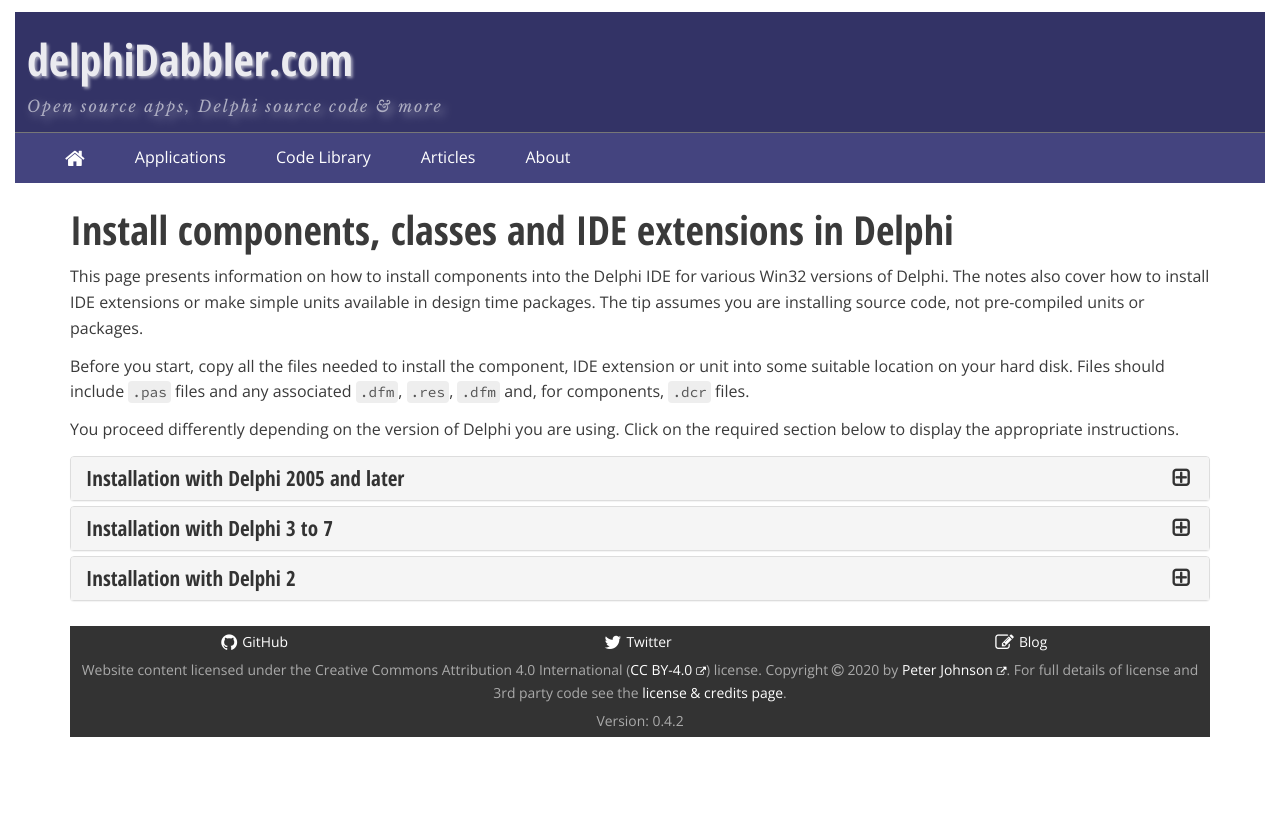
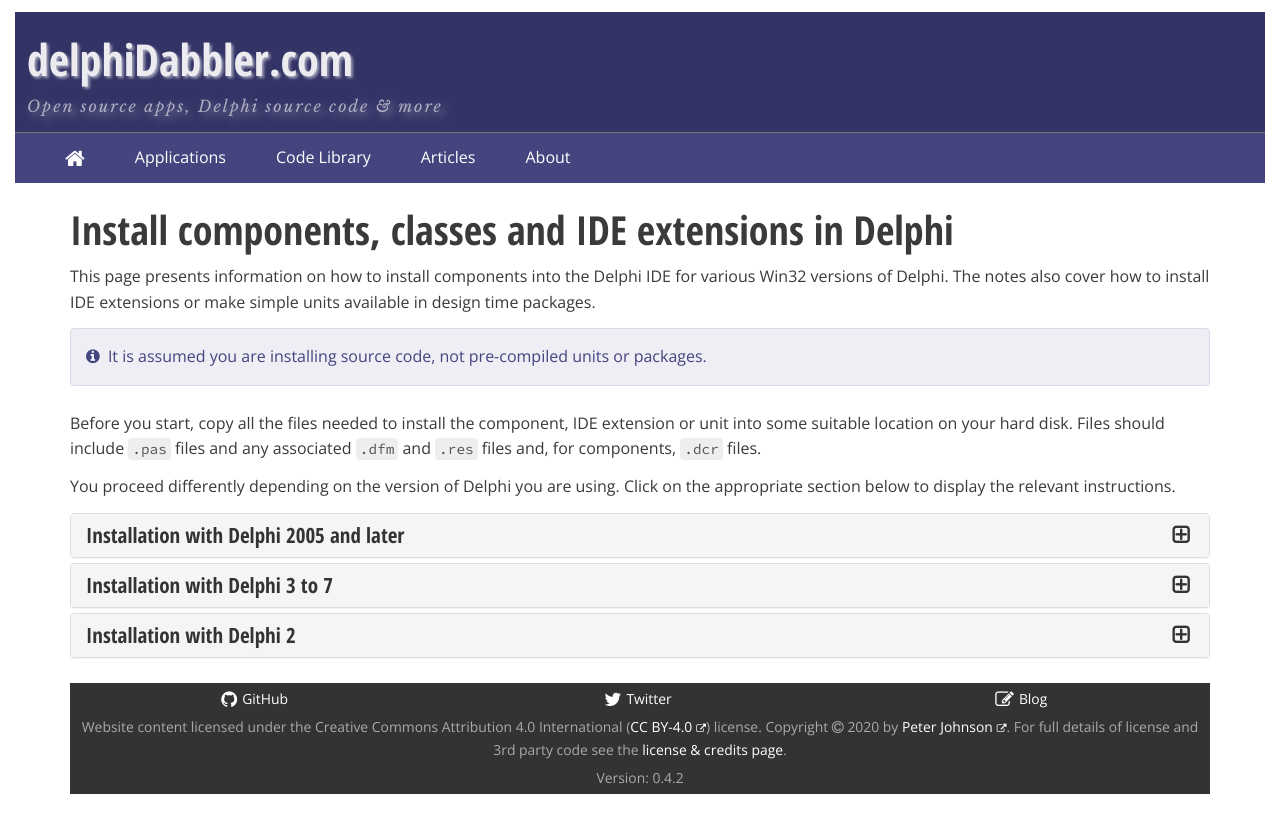
Before and after one commit to delphidabbler/delphidabbler.github.io, a Jekyll site: the page built from install-to-ide.html, in a window 1280 px wide. Shown: the top 833 px of the page. Built offline with Jekyll 4.4.1, drawn with Linux system fonts in a browser that asks for light colours; nearby versions of some CDN libraries.

Commit message:
Fix errors and grammar

```diff
--- a/install-to-ide.html
+++ b/install-to-ide.html
@@ -5,19 +5,23 @@
 <h1 roll="heading">Install components, classes and IDE extensions in Delphi</h1>
 
 <p>
-  This page presents information on how to install components into the Delphi IDE for various Win32 versions of Delphi. The notes also cover how to install IDE extensions or make simple units available in design time packages. The tip assumes you are installing source code, not pre-compiled units or packages.
+  This page presents information on how to install components into the Delphi IDE for various Win32 versions of Delphi. The notes also cover how to install IDE extensions or make simple units available in design time packages.
+</p>
+
+<p class="alert alert-info glyph">
+  It is assumed you are installing source code, not pre-compiled units or packages.
 </p>
 
 <p>
   Before you start, copy all the files needed to install the component, IDE
   extension or unit into some suitable location on your hard disk. Files should
-  include <code>.pas</code> files and any associated <code>.dfm</code>,
-  <code>.res</code>, <code>.dfm</code> and, for components, <code>.dcr</code>
+  include <code>.pas</code> files and any associated <code>.dfm</code> and
+  <code>.res</code> files and, for components, <code>.dcr</code>
   files.
 </p>
 
 <p>
-  You proceed differently depending on the version of Delphi you are using. Click on the required section below to display the appropriate instructions.
+  You proceed differently depending on the version of Delphi you are using. Click on the appropriate section below to display the relevant instructions.
 </p>
 
 <div class="accordion">
@@ -37,7 +41,7 @@
           </p>
           <ol class="wide">
             <li>
-              Open the required package. Select <em>File | Open</em> menu and choose a suitable package source file (<code>.dpk</code> extension. You may decide to install into the &quot;user&quot; package that is often supplied with Delphi.
+              Open the required package. Select <em>File | Open</em> menu and choose a suitable package source file (<code>.dpk</code> extension). You may decide to install into the &quot;user&quot; package that is often supplied with Delphi.
             </li>
             <li>
               The selected package (with <code>.bpl</code> extension) will now be displayed in the Project Manager. If the package has not been installed yet right click the <code>.bpl</code> entry in the Project Manager and select <em>Install</em>. Dismiss any resulting message dialogue.
```
Also changed, not shown: other parts of install-to-ide.html (+3 -3 lines).
